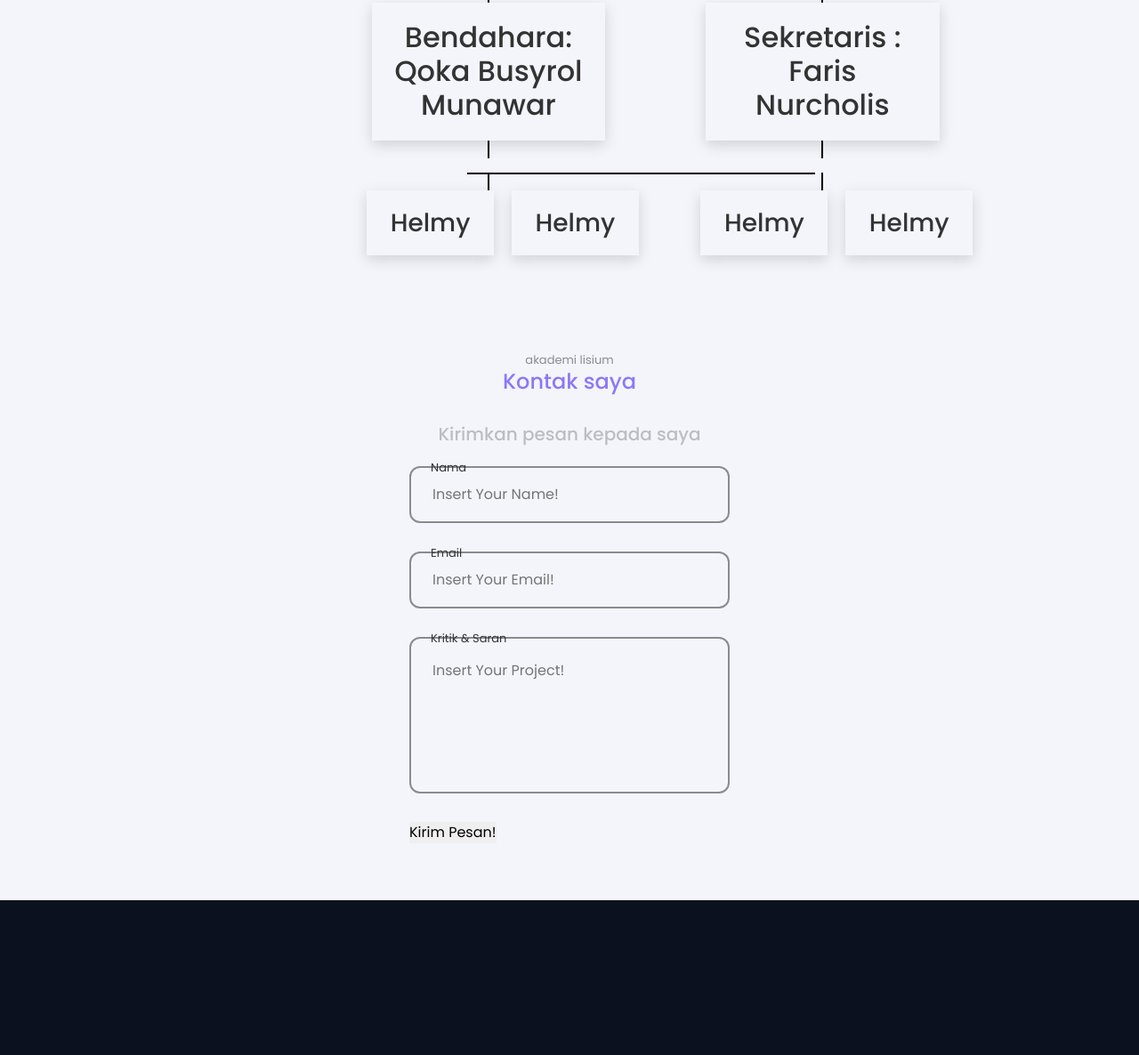
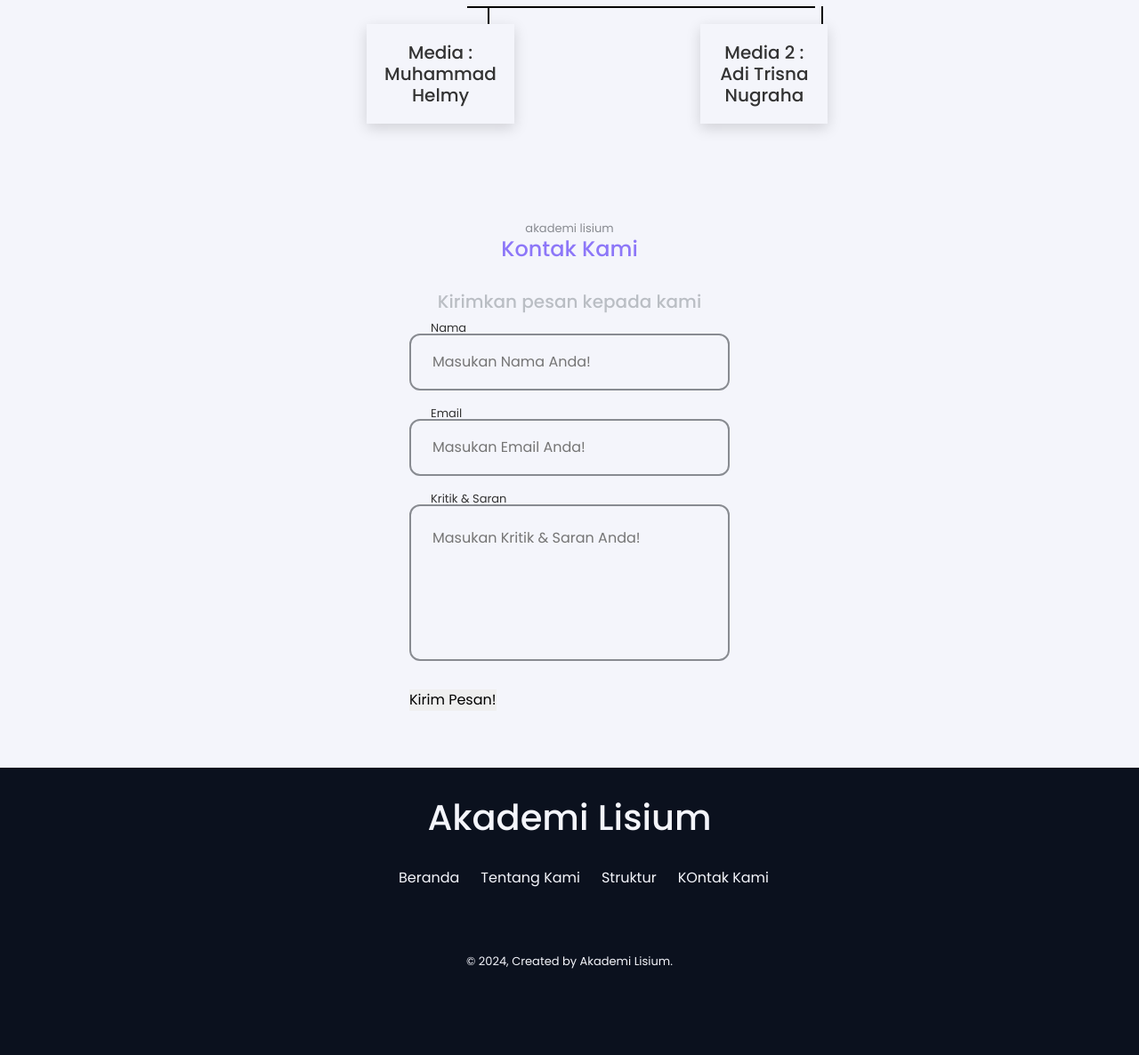
Before and after one commit to helmyyfly/akademilisium, a plain HTML site: page index.html in a window 1280 px wide. Shown: the part 1601-2787 px from the top of the page at 89% size. Before the commit the page ends 2613 px from the top, so only its background shows below. Drawn offline with nearby package versions, Linux system fonts and the light colour scheme.

Commit message:
modified

```diff
--- a/index.html
+++ b/index.html
@@ -54,6 +54,14 @@
                 <span class="nav__name">Kontak</span>
               </a>
             </li>
+
+            <li class="nav__item">
+              <a href="#" class="nav__link">
+                <i class="bx bx-code-alt nav__icon"></i>
+                <span class="nav__name">Blog</span>
+              </a>
+            </li>
+
           </ul>
         </div>
       </nav>
@@ -66,7 +74,7 @@
         <div class="row">
           <div class="col-md-5" data-aos="fade-down-right" data-aos-duration="1200">
             <h1>APA ITU<span class="bold"><br>AKADEMI LISIUM?</h1></span>
-            <h2 style="text-align: center;">Akademi Lisium adalah sebuah komunitas, yang dimana komunitas tersebut memiliki fokus utama terhadap pembahasan mengenai filsafat dan juga seringkali membahas ilmu pengetahuan yang lainnya.
+            <h2 style="text-align: center;">Akademi Lisium adalah sebuah komunitas, yang dimana komunitas kami memiliki fokus utama terhadap pembahasan mengenai filsafat dan juga seringkali membahas ilmu pengetahuan yang lainnya.
             </h2>
           </div>
           <div class="col-md-7" data-aos="fade-up-left" data-aos-duration="1200">
@@ -79,7 +87,7 @@
               </div>
               <div class="col-md-6 tujuan" data-aos="fade-up" data-aos-duration="1200">
                 <h1>TUJUAN NYA<span class="bold"><br>AKADEMI LISIUM?</h1></span>
-                <h2 style="text-align: center;">Tujuan komunitas ini adalah untuk menciptakan ruang di mana anggota dapat bertukar gagasan secara terbuka dan konstruktif. Melalui diskusi yang mendalam, kita akan menguji gagasan-gagasan tersebut untuk membangun pemahaman yang lebih baik dan lebih komprehensif. Dengan cara ini, kita berusaha mencapai pemahaman bersama yang mendalam dan solutif terhadap berbagai isu.
+                <h2 style="text-align: center;">Tujuan komunitas kami adalah untuk menciptakan ruang di mana anggota dapat bertukar gagasan secara terbuka dan konstruktif. Melalui diskusi yang mendalam, kita akan menguji gagasan-gagasan tersebut untuk membangun pemahaman yang lebih baik dan lebih komprehensif. Dengan cara ini, kita berusaha mencapai pemahaman bersama yang mendalam dan solutif terhadap berbagai isu.
                 </h2>
               </div>
             </section>
@@ -93,7 +101,7 @@
           <div class="container">
             <div class="row mb-3">
                 <div class="col">
-                    <h2>ABOUT ME</h2>
+                    <h2>Tentang Kami</h2>
                 </div>
             </div>
             <div class="row justify-content-center fs-5 text-center">
@@ -123,33 +131,27 @@
                 <div class="col-md-2">
                     </div>
                       <div class="col-md-10">
-                        <h1 class="level-1 rectangle" style="color: #333333;">Ketua : Muhammad Ibnu</h1>
+                        <h1 class="level-1 rectangle" style="color: #333333; font-size: 20px;">Ketua : Muhammad Ibnu</h1>
                         <ol class="level-2-wrapper">
                           <li>
-                            <h2 class="level-2 rectangle" style="color: #333333;">Bendahara: Qoka Busyrol Munawar</h2>
+                            <h2 class="level-2 rectangle" style="color: #333333; font-size: 20px;">Bendahara: Qoka Busyrol Munawar</h2>
                           </li>
                           <li>
-                            <h2 class="level-2 rectangle"  style="color: #333333;">Sekretaris : Faris Nurcholis</h2>
+                            <h2 class="level-2 rectangle"  style="color: #333333; font-size: 20px;">Sekretaris : Faris Nurcholis</h2>
                           </li>
                         </ol>
                         <ol class="level-2-wrapper">
                           <li>
                             <ol class="level-3-wrapper">
                               <li>
-                                <h3 class="level-3 rectangle" style="color: #333333;">Helmy</h3>
-                              </li>
-                              <li>
-                                <h3 class="level-3 rectangle" style="color: #333333;">Helmy</h3>
+                                <h3 class="level-3 rectangle" style="color: #333333; font-size: 20px;">Media : Muhammad Helmy </h3>
                               </li>
                             </ol>
                           </li>
                           <li>
                             <ol class="level-3-wrapper">
                               <li>
-                                <h3 class="level-3 rectangle" style="color: #333333;">Helmy</h3>
-                              </li>
-                              <li>
-                                <h3 class="level-3 rectangle" style="color: #333333;">Helmy</h3>
+                                <h3 class="level-3 rectangle" style="color: #333333; font-size: 20px;">Media 2  : Adi Trisna Nugraha</h3>
                               </li>
                           </ol>
                         </li>
@@ -163,23 +165,23 @@
           <!-- start contact -->
           <section class="contact section" id="contact">
             <span class="section__subtitle">akademi lisium</span>
-            <h3 class="section__title">Kontak saya</h3>
+            <h3 class="section__title">Kontak Kami</h3>
 
             <div class="contact__container container grid">
               <div class="contact__content">
-                <h3 class="contact__title">Kirimkan pesan kepada saya</h3>
+                <h3 class="contact__title">Kirimkan pesan kepada kami</h3>
                 <form action="" class="contact__form" id="contact-form">
                   <div class="contact__form-div">
                     <label for="" class="contact__form-tag">Nama</label>
-                    <input type="text" name="user_name" placeholder="Insert Your Name!" class="contact__form-input" id="contact-name" />
+                    <input type="text" name="user_name" placeholder="Masukan Nama Anda!" class="contact__form-input" id="contact-name" />
                   </div>
                   <div class="contact__form-div">
                     <label for="" class="contact__form-tag">Email</label>
-                    <input type="text" name="user_email" placeholder="Insert Your Email!" class="contact__form-input" id="contact-email" />
+                    <input type="text" name="user_email" placeholder="Masukan Email Anda!" class="contact__form-input" id="contact-email" />
                   </div>
                   <div class="contact__form-div contact__form-area">
                     <label for="" class="contact__form-tag">Kritik & Saran</label>
-                    <textarea cols="30" rows="10" name="user_project" placeholder="Insert Your Project!" class="contact__form-input" id="contact-project"></textarea>
+                    <textarea cols="30" rows="10" name="user_project" placeholder="Masukan Kritik & Saran Anda!" class="contact__form-input" id="contact-project"></textarea>
                   </div>
                   <p class="contact__message" id="contact-message"></p>
                   <button class="button">Kirim Pesan!</button>
@@ -188,6 +190,20 @@
             </div>
           </section>
           <!-- end contact -->
+            <!-- footer -->
+            <footer class="footer">
+              <div class="footer__container container">
+                <h1 class="footer__title">Akademi Lisium</h1>
+                <ul class="footer__list">
+                  <li><a href="#" class="footer__link">Beranda</a></li>
+                  <li><a href="#about" class="footer__link">Tentang Kami</a></li>
+                  <li><a href="#struktur" class="footer__link">Struktur</a></li>
+                  <li><a href="#contact" class="footer__link">KOntak Kami</a></li>
+                </ul>
+                <span class="footer__copy"> &#169; 2024, Created by Akademi Lisium. </span>
+              </div>
+            </footer>
+            <!-- foooter -->
     <!-- cursor start -->
     <div class="cursor-dot" data-cursor-dot></div>
     <div class="cursor-outline" data-cursor-outline></div>
--- a/style.css
+++ b/style.css
@@ -652,7 +652,7 @@ ol {
   height: 100%;
   border: 2px solid var(--text-color-light);
   background: none;
-  color: var(--text-color);
+  color: #333333;
   outline: none;
   padding: 1.5rem;
   border-radius: 0.75rem;
@@ -661,7 +661,7 @@ ol {
 
 .contact__form-tag {
   position: absolute;
-  top: -0.75rem;
+  top: -1.25rem;
   left: 1.25rem;
   font-size: var(--smaller-font-size);
   padding: 0.25rem;
@@ -686,6 +686,38 @@ ol {
 }
 /* akhir contact */
 
+.footer {
+  background-color: hsl(221, 26%, 8%)";
+}
+
+.footer__container {
+  padding: 2rem 0 6rem;
+}
+
+.footer__title,
+.footer__link {
+color: #f4f5fb;
+}
+
+.footer__title {
+  text-align: center;
+  margin-bottom: 2rem;
+}
+.footer__list {
+  display: flex;
+  justify-content: center;
+  column-gap: 1.5rem;
+  margin-bottom: 2rem;
+}
+.footer__copy {
+  display: block;
+  margin-top: 4.5rem;
+  color: #f4f5fb;
+  text-align: center;
+  font-size: var(--smaller-font-size);
+}
+
+/* akhir footer  */
 /*=============== MEDIA QUERIES ===============*/
 /* For small devices */
 @media screen and (max-width: 320px) {
```
